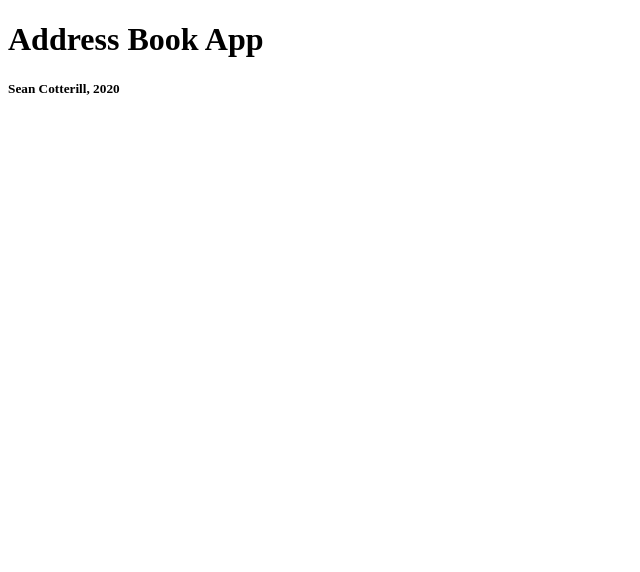
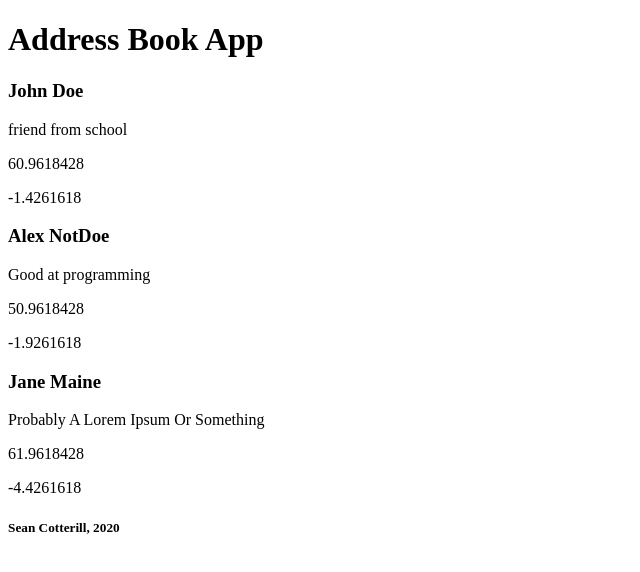
Before and after one commit to theseanco/Novel-Address-Book, a React (Create React App) app: page / in a window 1280 px wide. Shown: the top 572 px of the page, without its empty margins (0-640 px from the left). Built offline with nearby package versions, Linux system fonts and the light colour scheme.

Commit message:
added address list to app

```diff
--- a/src/App.js
+++ b/src/App.js
@@ -1,11 +1,13 @@
 import React from 'react';
 import Footer from './components/Footer/Footer';
 import Header from './components/Header/Header';
+import AddressList from './components/AddressList/AddressList';
 
 function App() {
   return (
     <>
       <Header />
+      <AddressList />
       <Footer />
     </>
   );
```
